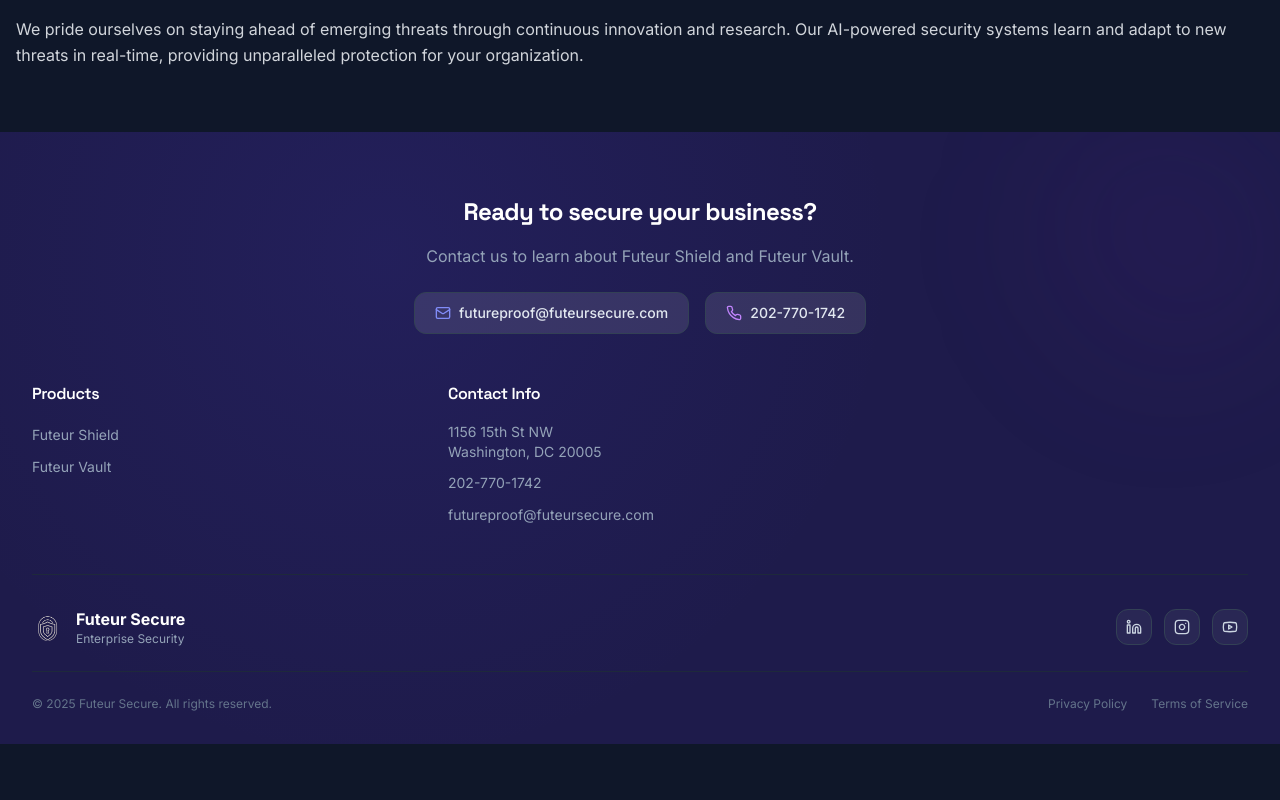
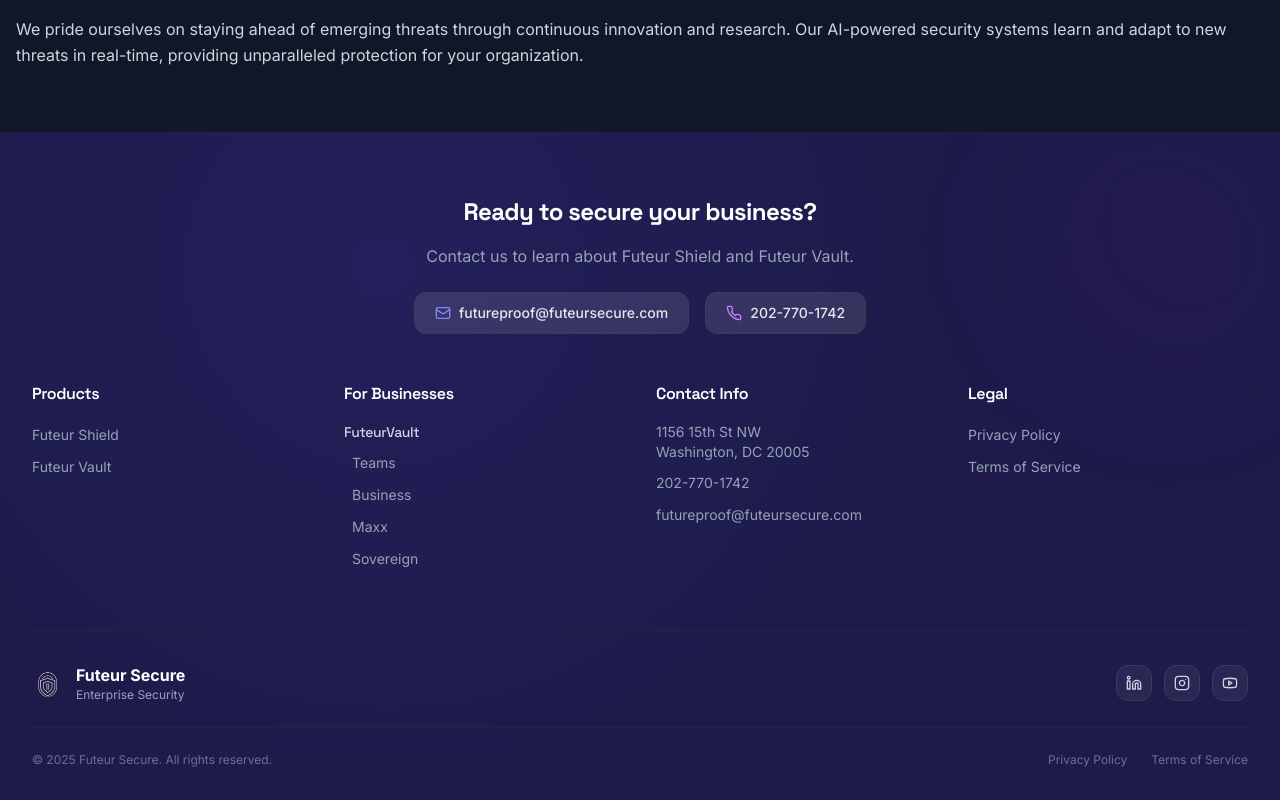
Before and after one commit to Futeur-Secure/fresh-new-online-space, a React (Vite) app: page /about in a window 1280 px wide. Shown: the part 1128-1928 px from the top of the page. Before the commit the page ends 1872 px from the top, so only its background shows below. Built offline with nearby package versions, Linux system fonts and the light colour scheme.

Commit message:
Add footer menu for business pages
Add a "For Businesses" menu to the footer, with a "FuteurVault" submenu linking to the newly created product pages.

```diff
--- a/src/components/Footer.tsx
+++ b/src/components/Footer.tsx
@@ -44,7 +44,7 @@ const Footer = () => {
         </div>
 
         {/* Navigation */}
-        <div className="grid grid-cols-1 md:grid-cols-3 gap-8 mb-12">
+        <div className="grid grid-cols-1 md:grid-cols-4 gap-8 mb-12">
           <div>
             <h4 className="text-white font-semibold mb-4">Products</h4>
             <ul className="space-y-2">
@@ -68,6 +68,47 @@ const Footer = () => {
           </div>
 
           <div>
+            <h4 className="text-white font-semibold mb-4">For Businesses</h4>
+            <div className="mb-3">
+              <h5 className="text-slate-300 font-medium text-sm mb-2">FuteurVault</h5>
+              <ul className="space-y-2 pl-2">
+                <li>
+                  <Link
+                    to="/vault/teams"
+                    className="text-slate-400 hover:text-purple-400 transition-colors duration-200 text-sm"
+                  >
+                    Teams
+                  </Link>
+                </li>
+                <li>
+                  <Link
+                    to="/vault/business"
+                    className="text-slate-400 hover:text-purple-400 transition-colors duration-200 text-sm"
+                  >
+                    Business
+                  </Link>
+                </li>
+                <li>
+                  <Link
+                    to="/vault/maxx"
+                    className="text-slate-400 hover:text-purple-400 transition-colors duration-200 text-sm"
+                  >
+                    Maxx
+                  </Link>
+                </li>
+                <li>
+                  <Link
+                    to="/vault/sovereign"
+                    className="text-slate-400 hover:text-purple-400 transition-colors duration-200 text-sm"
+                  >
+                    Sovereign
+                  </Link>
+                </li>
+              </ul>
+            </div>
+          </div>
+
+          <div>
             <h4 className="text-white font-semibold mb-4">Contact Info</h4>
             <ul className="space-y-2">
               <li className="text-slate-400 text-sm">
@@ -88,6 +129,22 @@ const Footer = () => {
                   className="text-slate-400 hover:text-indigo-400 transition-colors duration-200 text-sm"
                 >
                   futureproof@futeursecure.com
+                </a>
+              </li>
+            </ul>
+          </div>
+
+          <div>
+            <h4 className="text-white font-semibold mb-4">Legal</h4>
+            <ul className="space-y-2">
+              <li>
+                <a href="/privacy" className="text-slate-400 hover:text-slate-300 transition-colors duration-200 text-sm">
+                  Privacy Policy
+                </a>
+              </li>
+              <li>
+                <a href="/terms" className="text-slate-400 hover:text-slate-300 transition-colors duration-200 text-sm">
+                  Terms of Service
                 </a>
               </li>
             </ul>
```
